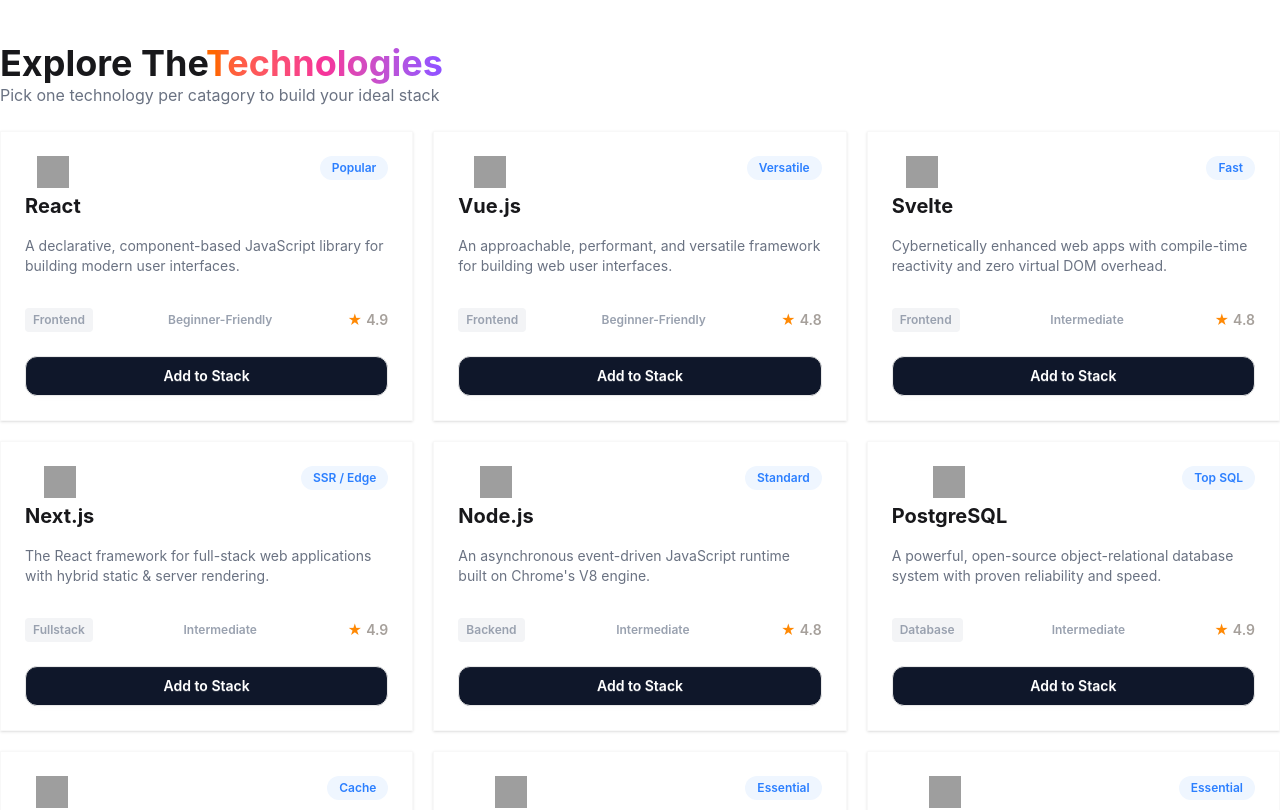
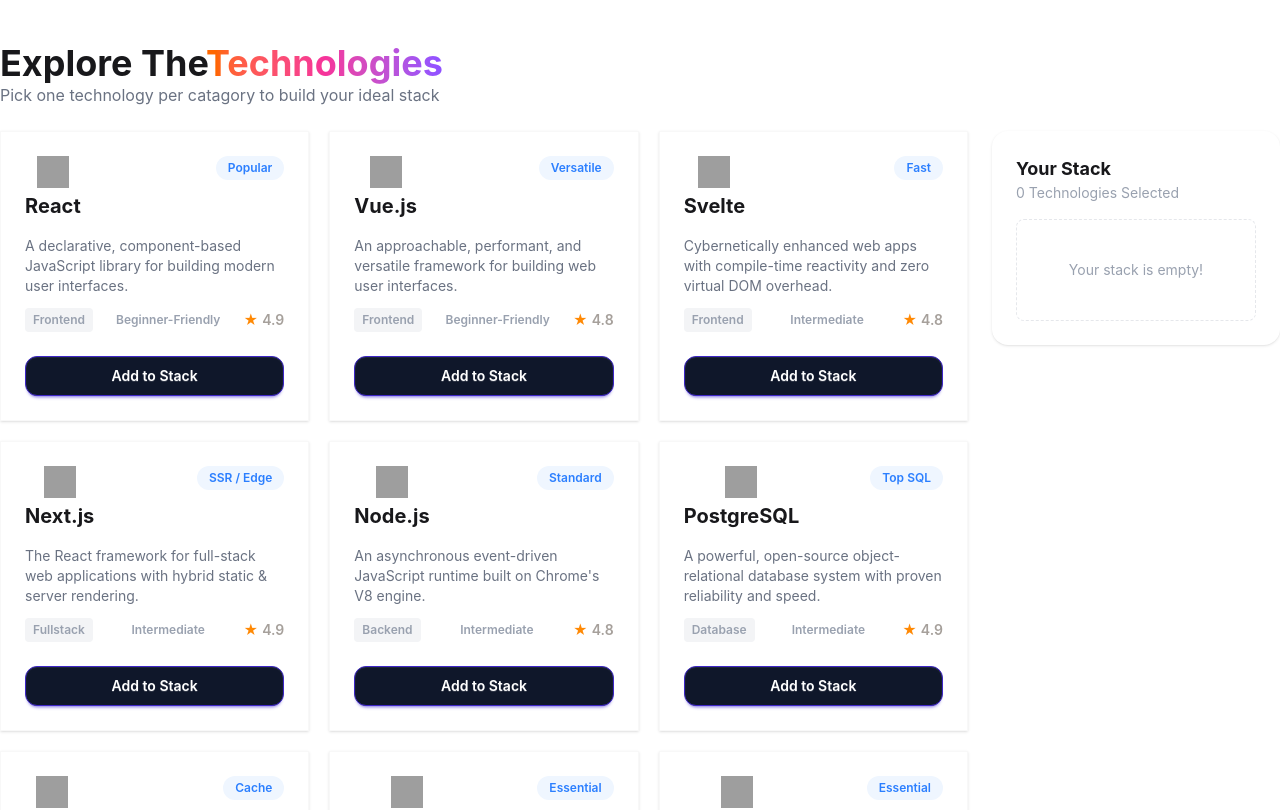
Before and after one commit to tajwar-hub/ph-assignment-5-DevStack, a React (Vite) app: page / in a window 1280 px wide. Shown: the part 600-1410 px from the top of the page. Built offline with nearby package versions, Linux system fonts and the light colour scheme; grey boxes are pictures that could not be loaded.

Commit message:
Finally adding the key functionalities!

```diff
--- a/src/components/technologies/SideBarCard.tsx
+++ b/src/components/technologies/SideBarCard.tsx
@@ -1,11 +1,54 @@
+import type { ITechnologyTypes } from "../../types/Type";
 
+interface SideBarCardProps {
+  selectedStack: ITechnologyTypes[];
+  onRemove: (id: string) => void;
+  onRemoveAll: () => void;
+}
 
-const SideBarCard = () => {
-    return (
-        <div>
+const SideBarCard = ({ selectedStack, onRemove, onRemoveAll }: SideBarCardProps) => {
+  return (
 
+    <div className="bg-white rounded-2xl shadow-sm p-6 w-full">
+
+      <h2 className="font-bold text-lg">Your Stack</h2>
+      <p className="text-sm text-gray-400 mb-4">
+        {selectedStack.length} Technologies Selected
+      </p>
+
+      {selectedStack.length === 0 ? (
+        <div className="border border-dashed border-gray-200 rounded-lg py-10 flex items-center justify-center">
+          <p className="text-sm text-gray-400"> Your stack is empty! </p>
         </div>
-    );
+      ) : (
+        <div className="flex flex-col gap-3">
+          {selectedStack.map((technology) => (
+            <div key={technology.id} className="flex items-center justify-between border border-gray-100 rounded-xl px-3 py-2" >
+              <div className="flex items-center gap-2">
+                <img src={technology.icon} alt={technology.name} className="w-6 h-6" />
+
+                <div className="flex flex-col">
+                  <span className="text-sm font-semibold">{technology.name}</span>
+                  <span className="text-xs text-gray-400">{technology.category}</span>
+                </div>
+              </div>
+
+              <button onClick={() => onRemove(technology.id)} className="text-gray-400 hover:text-gray-600" >  ✕  </button>
+            </div>
+          ))}
+        </div>
+      )}
+
+      {selectedStack.length > 0 && (
+        <button
+          onClick={onRemoveAll}
+          className="w-full mt-4 border border-red-300 text-red-500 rounded-xl py-2 text-sm font-semibold hover:bg-red-50"
+        >
+          Remove All
+        </button>
+      )}
+    </div>
+  );
 };
 
 export default SideBarCard;
--- a/src/components/technologies/Technologies.tsx
+++ b/src/components/technologies/Technologies.tsx
@@ -1,38 +1,67 @@
+import { useState } from 'react';
 import type { ITechnologyTypes } from '../../types/Type';
 import TechnologyCard from './TechnologyCard';
+import SideBarCard from './SideBarCard';
 
-interface TechnologiesProps{
-    technologiesPromise : ITechnologyTypes[]
+interface TechnologiesProps {
+  technologiesPromise: ITechnologyTypes[];
 }
 
-const Technologies = ({technologiesPromise}:TechnologiesProps) => {
+const Technologies = ({ technologiesPromise }: TechnologiesProps) => {
+  const [selectedStack, setSelectedStack] = useState<ITechnologyTypes[]>([]);
+
+  const handleRemove = (id: string) => {
+    setSelectedStack(selectedStack.filter((technology) => technology.id !== id));
+  };
+
+  const handleRemoveAll = () => {
+    setSelectedStack([]);
+  };
+
+  const handleAdd = (technology: ITechnologyTypes) => {
+    const alreadyAdded = selectedStack.some((t) => t.id === technology.id);
+    if (alreadyAdded) {
+      alert(`${technology.name} is already in your stack!`);
+      return;
+    }
+    setSelectedStack([...selectedStack, technology]);
+  };
 
   return (
-
-
     <div className='container mx-auto mt-20'>
-
       <div>
         <p className="font-bold text-4xl"> Explore The
           <span className="bg-linear-to-r from-orange-500 via-pink-500 to-violet-500 bg-clip-text text-transparent">Technologies</span>
         </p>
-                <p className=" text-gray-500">Pick one technology per catagory to build your ideal stack </p>
+        <p className="text-gray-500"> Pick one technology per catagory to build your ideal stack </p>
       </div>
 
-         <div className='grid grid-cols-3 gap-5 mt-6'>
-
+      <div className="flex gap-6 mt-6 items-start">
+        <div className='grid grid-cols-3 gap-5 flex-1'>
           {
-
             technologiesPromise.map((tech) => {
-
-                return <TechnologyCard technologyCardPromise={tech}/>
+              const isAdded = selectedStack.some((t) => t.id === tech.id);
+              return (
+                <TechnologyCard
+                  key={tech.id}
+                  technologyCardPromise={tech}
+                  isAdded={isAdded}
+                  onAdd={handleAdd}
+                />
+              );
             })
           }
-
         </div>
 
+        <div className="w-72 sticky top-6">
+          <SideBarCard
+            selectedStack={selectedStack}
+            onRemove={handleRemove}
+            onRemoveAll={handleRemoveAll}
+          />
         </div>
-
+      </div>
+    </div>
   );
 };
 
--- a/src/components/technologies/TechnologyCard.tsx
+++ b/src/components/technologies/TechnologyCard.tsx
@@ -1,15 +1,13 @@
-
 import type { ITechnologyTypes } from '../../types/Type';
 
-
 interface TechnologyCardProps {
-  technologyCardPromise: ITechnologyTypes; // This component expects to receive one 'tech' object
+  technologyCardPromise: ITechnologyTypes;
+  isAdded: boolean;
+  onAdd: (technology: ITechnologyTypes) => void;
 }
 
-const TechnologyCard = ({technologyCardPromise}:TechnologyCardProps) => {
-    return (
-
-
+const TechnologyCard = ({ technologyCardPromise, isAdded, onAdd }: TechnologyCardProps) => {
+  return (
     <div className=" border border-base-200 shadow-sm p-6">
 
       <div className="flex justify-between mb-4">
@@ -17,30 +15,37 @@
           <img src={technologyCardPromise.icon} alt={technologyCardPromise.name} className="w-8 h-8" />
           <h3 className="text-xl font-bold">{technologyCardPromise.name}</h3>
         </div>
+
         <div className="badge bg-blue-50 text-blue-500 border-none font-semibold text-xs py-3 px-3 rounded-full">
           {technologyCardPromise.badge}
         </div>
       </div>
 
-
       <p className="text-sm text-gray-500 mb-6 h-12">
         {technologyCardPromise.description}
       </p>
 
+      <div className="flex justify-between items-center text-xs text-gray-400 font-semibold mb-6">
 
-      <div className="flex justify-between items-center text-xs text-gray-400 font-semibold mb-6">
         <span className="bg-gray-100 px-2 py-1 rounded">{technologyCardPromise.category}</span>
         <span>{technologyCardPromise.difficulty}</span>
-        <p className=" flex justify-between items-center gap-1 text-orange-400 text-sm">★<span className='text-stone-400'> {technologyCardPromise.rating}</span></p>
+        <p className="flex justify-between items-center gap-1 text-orange-400 text-sm">
+          ★<span className='text-stone-400'> {technologyCardPromise.rating}</span>
+        </p>
+
       </div>
 
+      <button
 
-      <button className="btn w-full bg-[#0F172A] text-white hover:bg-slate-800 rounded-xl">
-        Add to Stack
+        onClick={() => onAdd(technologyCardPromise)}
+        className="btn btn-primary w-full bg-[#0F172A] text-white hover:bg-slate-800 rounded-xl"
+        disabled={isAdded}
+      >
+        {isAdded ? "✓ Added to Stack" : "Add to Stack"}
       </button>
 
     </div>
-    );
+  );
 };
 
 export default TechnologyCard;
```
Also changed, not shown: src/App.tsx (+6 -8 lines). Lines whose indentation alone changed are shown as unchanged.
